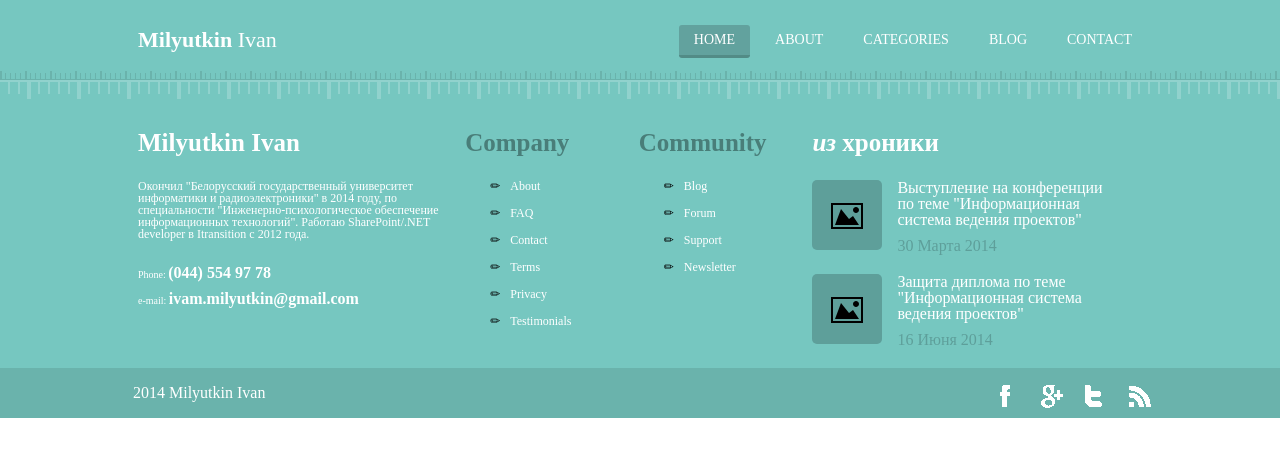
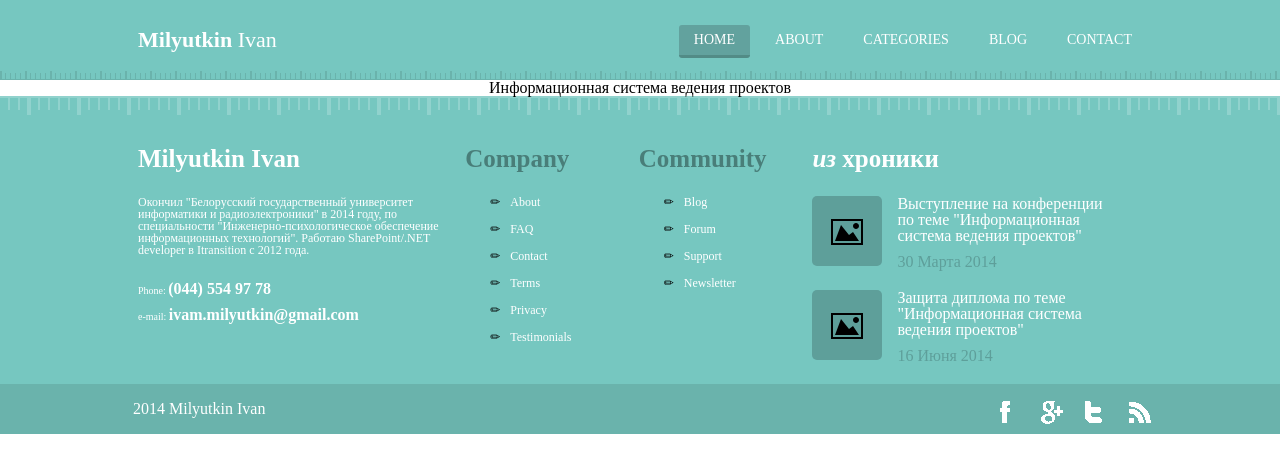
Before and after one commit to imilyutkin/oit-site, a website: page app/src/index.html in a window 1280 px wide. Drawn offline with Linux system fonts and the light colour scheme; files that its build step writes are made by us from their sources.

Commit message:
added header

```diff
--- a/app/src/index.html
+++ b/app/src/index.html
@@ -40,6 +40,13 @@
 			<div class="clear"></div>
 		</div>
 	</header>
+
+	<article>
+		<div class="layout-line" style="margin:auto;text-align: center;">
+			<h1>Информационная система ведения проектов</h1>
+		</div>
+	</article>
+
 	<footer>
 		<div class="footer-up">
 			<div class="layout-line">
```
Also changed, not shown: app/build/assets/index.html.
